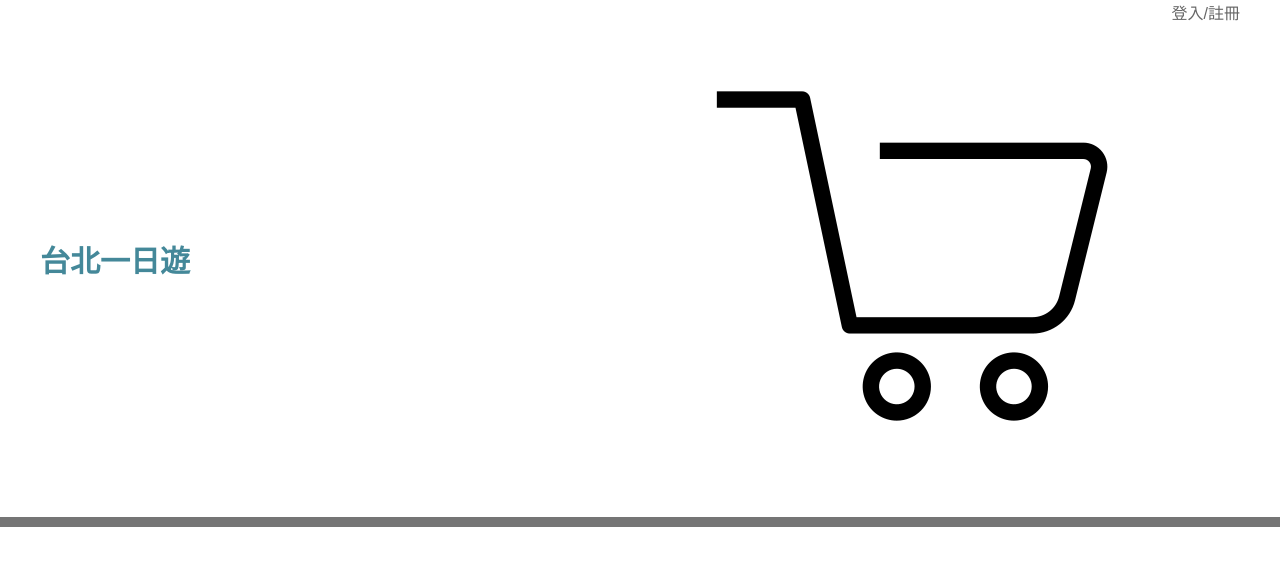
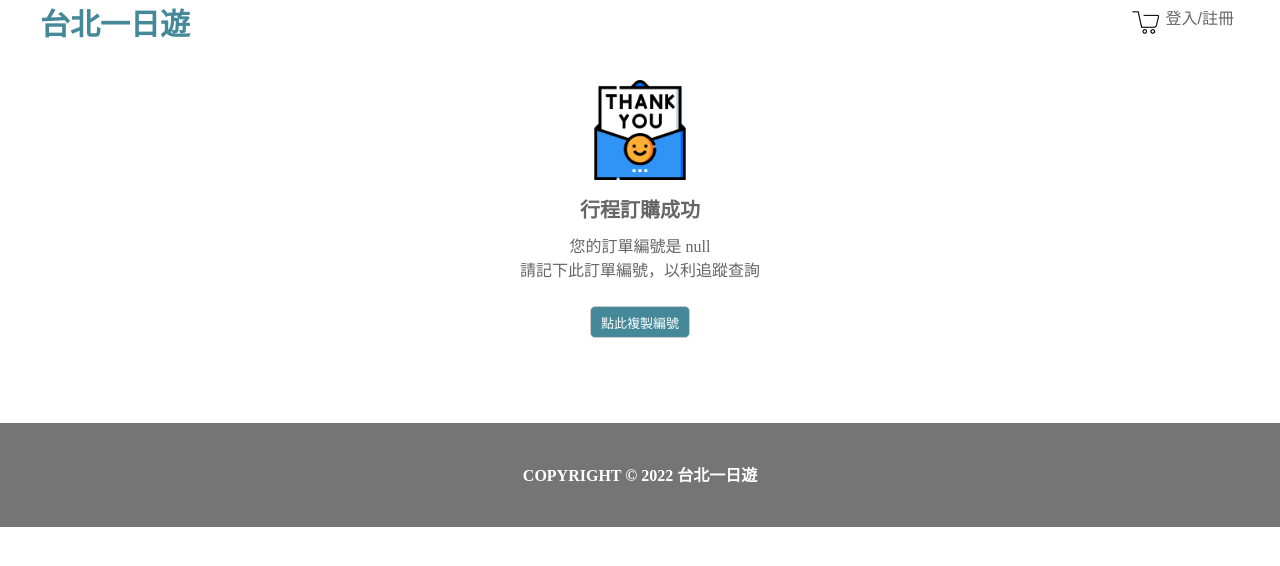
Before and after one commit to iamCeliatw/Taipei-day-trip-website, a Flask app: page /thankyou in a window 1280 px wide. Shown: the top 566 px of the page. Run offline with Flask 2, Linux system fonts and the light colour scheme; style sheets or scripts are compiled from the project's sources; some libraries are stand-ins or nearby versions.

Commit message:
change cart icon

```diff
--- a/static/css/thankyou.scss
+++ b/static/css/thankyou.scss
@@ -40,9 +40,8 @@
         list-style: none;
         display: inline-block;
         font-size: 20px;
-        .reservationText {
-          margin-right: 8px;
-        }
+        margin-right: 3px;
+
         button {
           background: none;
           color: #666666;
@@ -50,6 +49,10 @@
           font-size: 16px;
           cursor: pointer;
           outline: inherit;
+          .shopcart-img {
+            width: 35px;
+            vertical-align: middle;
+          }
         }
       }
     }
```
